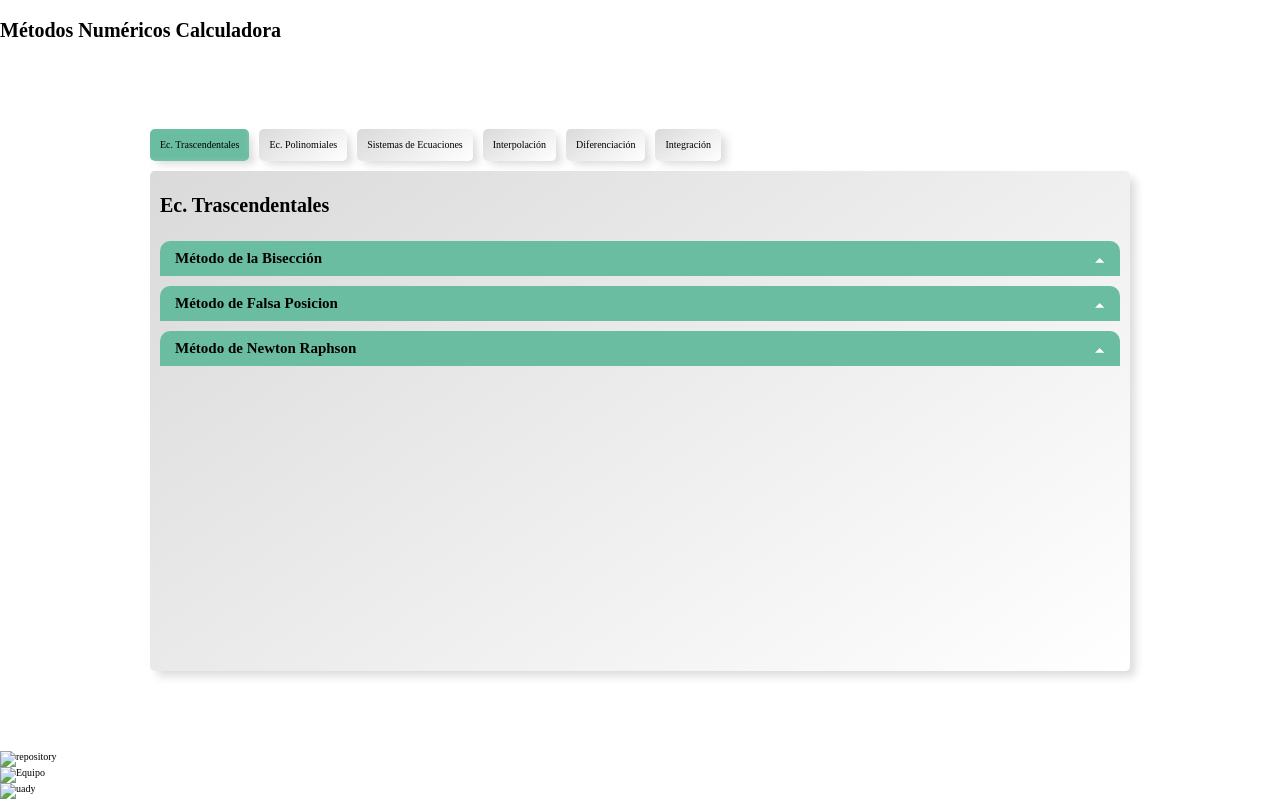
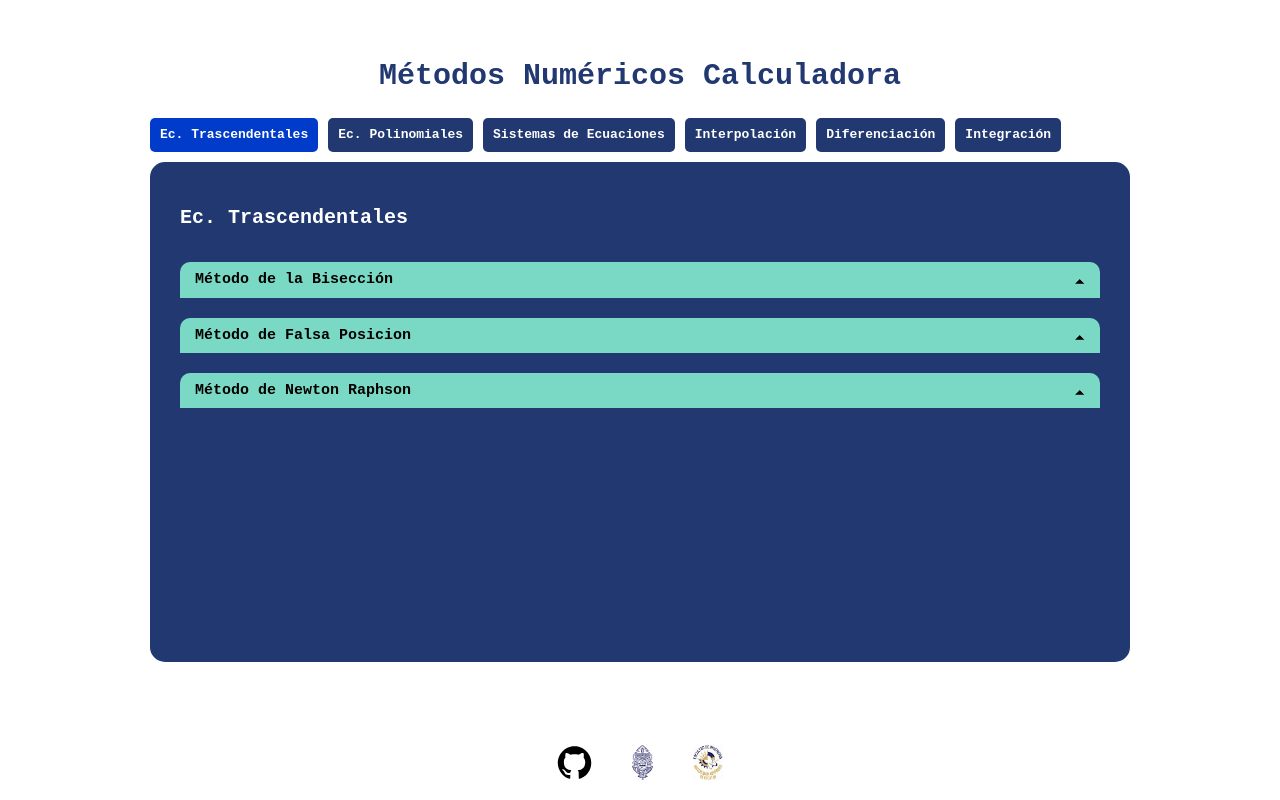
Before and after one commit to Mauriciocr207/Calculadora_Metodos_Numericos, a website with bundled scripts: page index.html in a window 1280 px wide. Built offline with nearby package versions, Linux system fonts and the light colour scheme.

Commit message:
se añaden estilos

```diff
--- a/css/styles.css
+++ b/css/styles.css
@@ -15,9 +15,21 @@ h1, h2, h3, h4, p {
 /* MAIN */
 body {
     display: grid;
-    grid-template-rows: 5rem 1fr 5rem;
+    grid-template-rows: 5rem 1fr 7rem;
     height: 100vh;
     align-items: center;
+    font-family: 'Courier New', Courier, monospace;
+}
+img {
+    width: 100%;
+    height: 100%;
+}
+.header__titulo {
+    text-align: center;
+    font-size: 3rem;
+    margin-top: 10rem;
+    font-weight: bold;
+    color: #213970;
 }
 .main {
     width: 100%;
@@ -38,30 +50,30 @@ body {
 .nav li {
     list-style: none;
     padding: 1rem;
-    background: linear-gradient(145deg, #dadada, #ffffff);
-    box-shadow: 6px 6px 10px -1px rgba(0, 0, 0, 0.15),
-        -6px -6px 10px -1px rgba(255, 255, 255, 0.7);
+    background-color: #213970;
+    color: white;
+    font-size: 1.3rem;
+    font-weight: bold;
     cursor: pointer;
     border-radius: .5rem;
 }
 .nav li.active {
-    background: rgb(107, 189, 162);
+    background-color: #003cc9;
 }
 .content .calculator {
     position: relative;
     height: 50rem;
     box-sizing: border-box;
     padding: 1rem;
-    background: linear-gradient(145deg, #dadada, #ffffff);
-    box-shadow: 6px 6px 10px -1px rgba(0, 0, 0, 0.15),
-        -6px -6px 10px -1px rgba(255, 255, 255, 0.7);
-    border-radius: .5rem;
+    border-radius: 1.5rem;
     margin-top: 1rem;
     overflow-y: auto;
+    background-color: #213970;
+    color: white;
 }
 .calculator .section {
     margin: 0;
-    padding: 1rem;
+    padding: 3rem;
     position: absolute;
     top: 0;
     left: 0;
@@ -72,16 +84,17 @@ body {
     display: block;
     display: flex;
     flex-direction: column;
-    gap: 1rem;
+    gap: 2rem;
 }
 
 /* PANELES */
 .panel {
     width: 100%;
+    color: black;
 }
 .panel .panel__title {
     width: 100%;
-    background-color: rgb(107, 189, 162);
+    background-color: #7AD9C4;
     display: flex;
     border-top-left-radius: 1rem;
     border-top-right-radius: 1rem;
@@ -93,7 +106,7 @@ body {
 .panel__title .caret {
     width: .7rem;
     height: .7rem;
-    background-color: white;
+    background-color: black;
     clip-path: polygon(0 0, 0 100%, 100% 100%);
     transform: rotate(135deg);
     transition: transform 0.3s;
@@ -108,9 +121,11 @@ body {
 }
 .panel__content.active {
     display: block;
-    background-color: rgb(107, 189, 162);
+    background-color: #7AD9C4;
     padding: 1rem 5rem;
     gap: 1rem;
+    border-bottom-right-radius: 1rem;
+    border-bottom-left-radius: 1rem;
 }
 .panel__content .inputs {
     width: 100%;
@@ -178,3 +193,18 @@ body {
 .proceso h4 {
     font-weight: bold;
 }
+
+.footer {
+    display: flex;
+    justify-content: center;
+    padding: 1.5rem;
+    height: 100%;
+}
+.logos {
+    display: flex;
+    justify-content: center;
+    gap: 4rem;
+}
+.logo {
+    height: 3.5rem;
+}
--- a/index.html
+++ b/index.html
@@ -15,7 +15,7 @@
         <div class="logoUady">
             <img src="" alt="">
         </div>
-        <h1>Métodos Numéricos <span>Calculadora</span></h1>
+        <h1 class="header__titulo">Métodos Numéricos <span>Calculadora</span></h1>
     </header>
 
     <main class="main">
@@ -587,15 +587,23 @@
         </div>
     </main>
 
-    <footer>
-        <div class="logo">
-            <img src="" alt="repository">
-        </div>
-        <div class="logo">
-            <img src="" alt="Equipo">
-        </div>
-        <div class="logo">
-            <img src="" alt="uady">
+    <footer class="footer">
+        <div class="logos">
+            <div class="logo">
+                <a href="https://github.com/Mauriciocr207/Calculadora_Metodos_Numericos">
+                    <img src="./src/img/GitHub_Invertocat_Logo.svg" alt="repository">
+                </a>
+            </div>
+            <div class="logo">
+                <a href="">
+                    <img src="./src/img/Logo_UADY.svg" alt="repository">
+                </a>
+            </div>
+            <div class="logo">
+                <a href="">
+                    <img src="./src/img/descarga.jpeg" alt="repository">
+                </a>
+            </div>
         </div>
     </footer>
 
```
